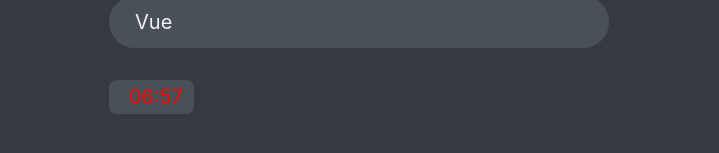
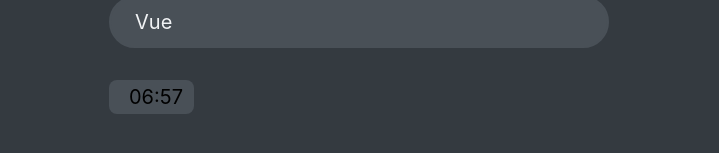
Before and after one commit to SaddamHilles/quiz-app, a React (Vite) app: page / in a window 1280 px wide. Both pictures are taken after a click on the button "Let's start". Shown: the part 569-722 px from the top of the page, without its empty margins (281-1000 px from the left). Built offline with nearby package versions, Linux system fonts and the light colour scheme; data requests are answered from the project's data file; a web font is replaced by a local one.

Commit message:
the color if timer

```diff
--- a/src/components/Timer.tsx
+++ b/src/components/Timer.tsx
@@ -23,11 +23,13 @@
   function setPadStart(val: number | string) {
     return String(val).padStart(2, '0');
   }
+  const totalRemainingSeconds = minutes * 60 + seconds
+
   return (
     <div
       style={{
         ...timerStyle,
-        color: expiryTimestamp.getSeconds() > 20 ? 'black' : 'red',
+        color: totalRemainingSeconds > 20 ? 'black' : 'red',
       }}
     >
       <span>{setPadStart(minutes)}</span>:<span>{setPadStart(seconds)}</span>
```
